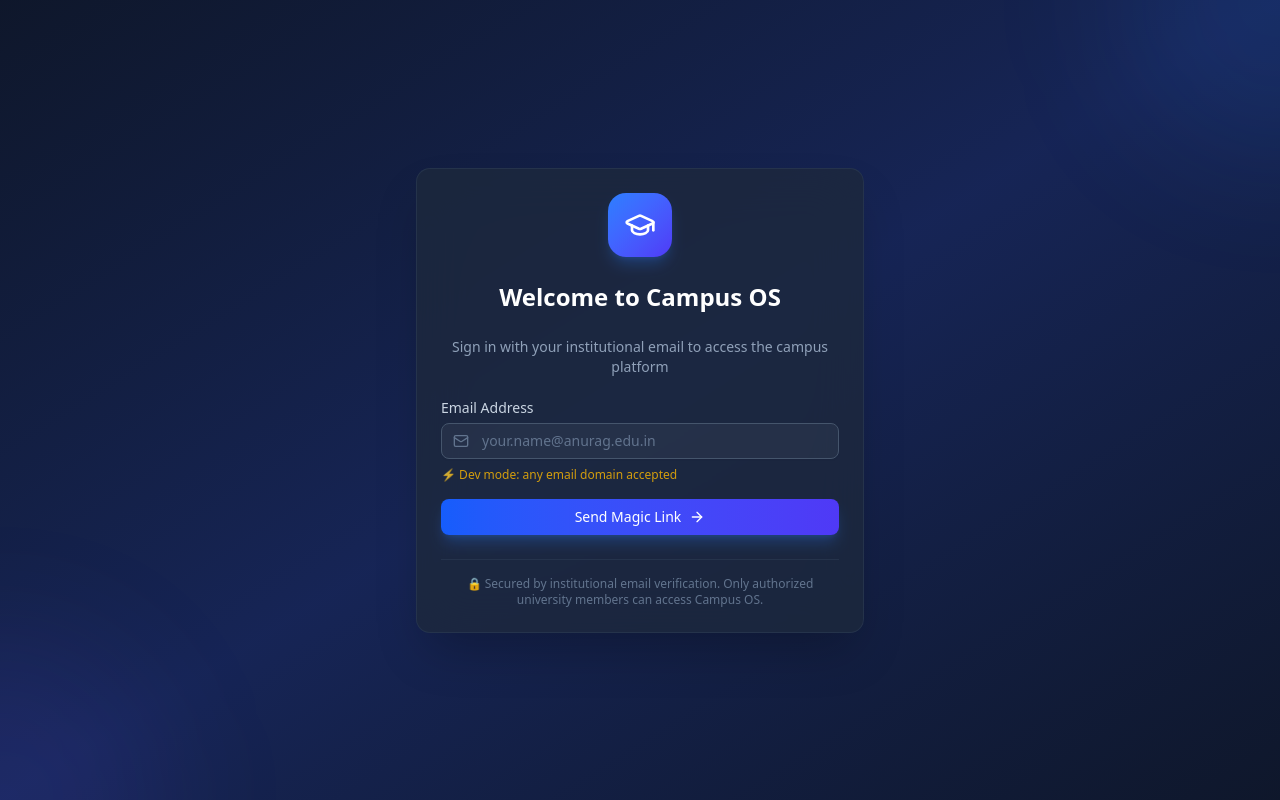
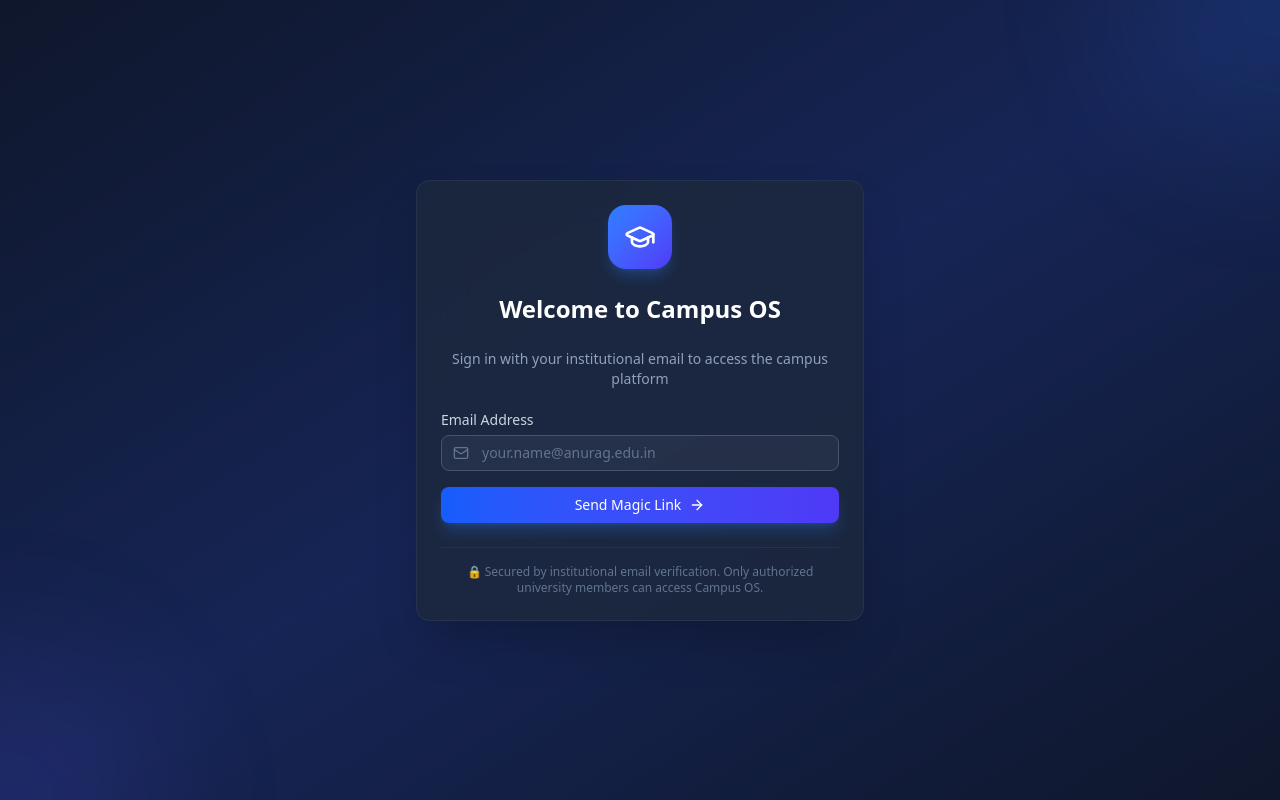
Before and after one commit to Kittu2007/campus-geine, a Next.js app: page /login in a window 1280 px wide. Built offline with nearby package versions, Linux system fonts and the light colour scheme.

Commit message:
fix: enforce anurag.edu.in domain restriction on all environments

```diff
--- a/app/login/page.tsx
+++ b/app/login/page.tsx
@@ -14,14 +14,13 @@ export default function LoginPage() {
     const [message, setMessage] = useState<{ type: 'success' | 'error'; text: string } | null>(null)
 
     const allowedDomain = process.env.ALLOWED_EMAIL_DOMAIN || 'anurag.edu.in'
-    const isDev = typeof window !== 'undefined' && window.location.hostname === 'localhost'
 
     const handleLogin = async (e: React.FormEvent) => {
         e.preventDefault()
         setLoading(true)
         setMessage(null)
 
-        if (!isDev && !email.endsWith(`@${allowedDomain}`)) {
+        if (!email.endsWith(`@${allowedDomain}`)) {
             setMessage({ type: 'error', text: `Only @${allowedDomain} emails are permitted.` })
             setLoading(false)
             return
@@ -77,17 +76,13 @@ export default function LoginPage() {
                                     required
                                 />
                             </div>
-                            {isDev && (
-                                <p className="text-xs text-amber-400/80">
-                                    ⚡ Dev mode: any email domain accepted
-                                </p>
-                            )}
+
                         </div>
 
                         {message && (
                             <div className={`flex items-start gap-2 p-3 rounded-lg text-sm ${message.type === 'success'
-                                    ? 'bg-emerald-500/10 text-emerald-400 border border-emerald-500/20'
-                                    : 'bg-red-500/10 text-red-400 border border-red-500/20'
+                                ? 'bg-emerald-500/10 text-emerald-400 border border-emerald-500/20'
+                                : 'bg-red-500/10 text-red-400 border border-red-500/20'
                                 }`}>
                                 {message.type === 'success' ? (
                                     <CheckCircle2 className="w-4 h-4 mt-0.5 shrink-0" />
--- a/lib/utils/auth.ts
+++ b/lib/utils/auth.ts
@@ -1,9 +1,5 @@
 export function validateEmail(email: string): boolean {
-    const domain = process.env.NEXT_PUBLIC_APP_URL?.includes('localhost')
-        ? null // Allow any email in dev mode
-        : process.env.ALLOWED_EMAIL_DOMAIN || 'anurag.edu.in'
-
-    if (!domain) return email.includes('@')
+    const domain = process.env.ALLOWED_EMAIL_DOMAIN || 'anurag.edu.in'
     return email.endsWith(`@${domain}`)
 }
 
```
Also changed, not shown: 1 other file (tests, documents, lock files or other folders).
